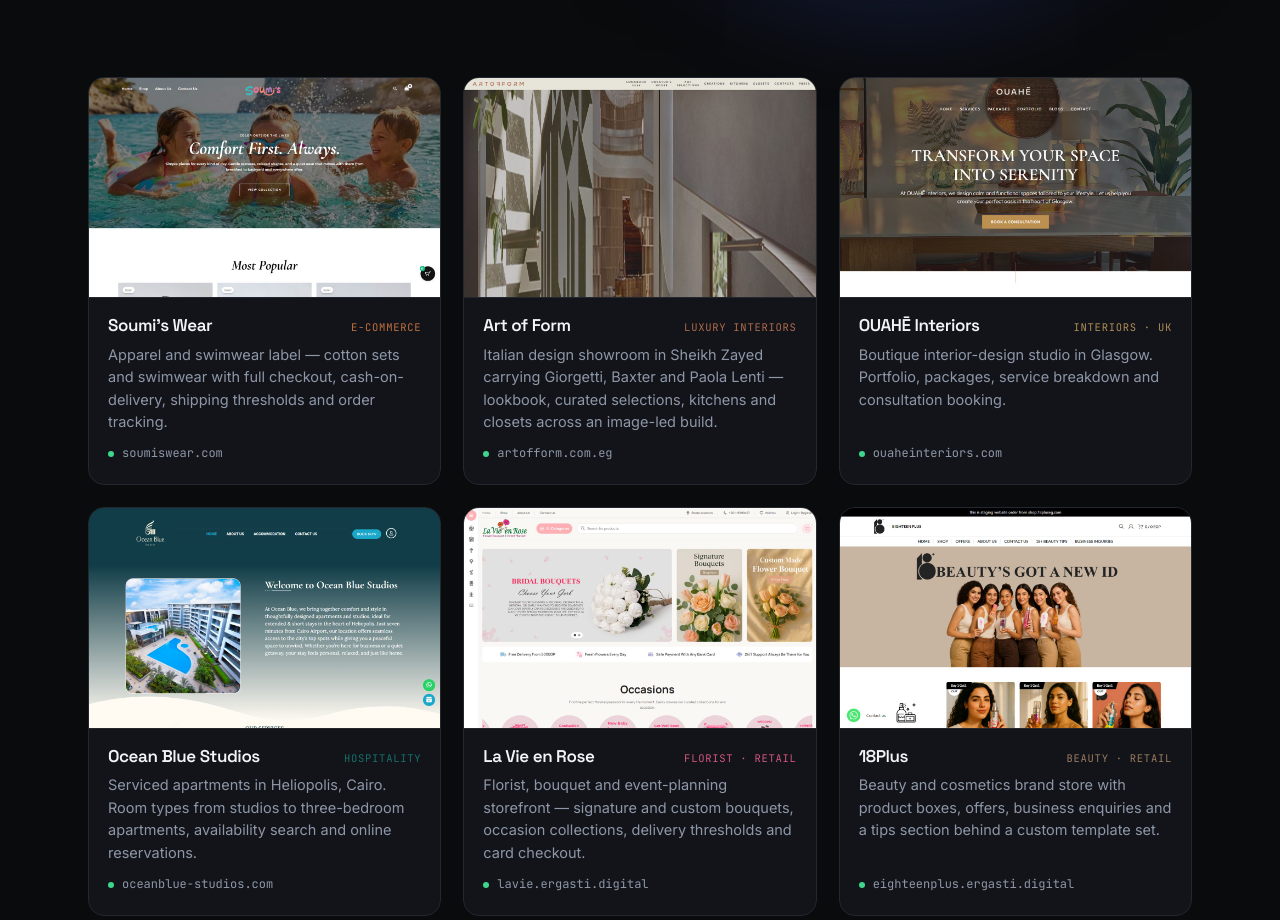
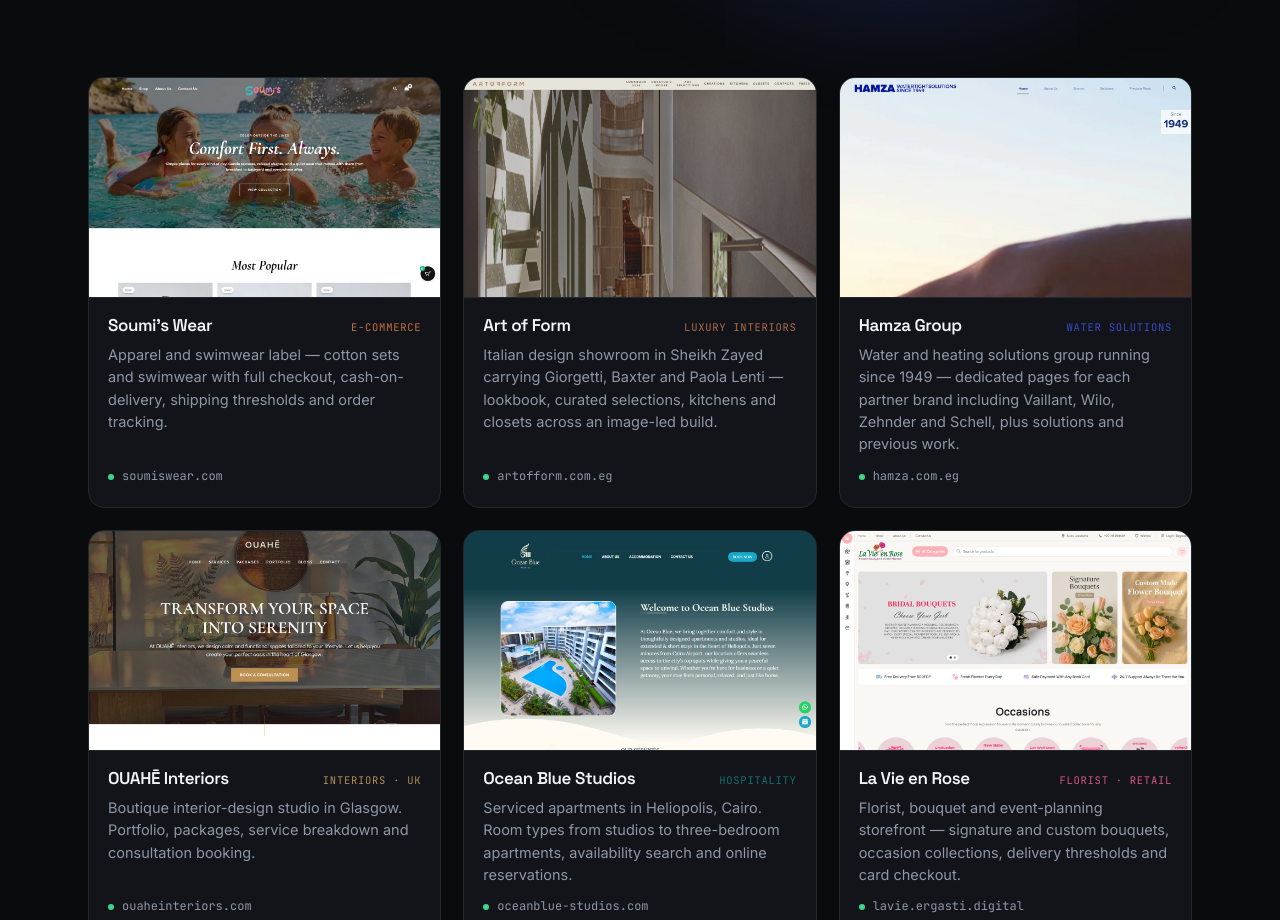
Before and after one commit to freddy9910/portfolio, a plain HTML site: page index.html in a window 1280 px wide. Shown: the part 3237-4157 px from the top of the page. Drawn offline with Linux system fonts and the light colour scheme.

Commit message:
Add Hamza Group to selected work
Water and heating solutions group, built at WebOps, with dedicated pages for
its partner brands. Listed on the CV under WebOps and added to the portfolio
grid, which now fills five full rows with the closing tile.

Co-Authored-By: Claude Opus 5.5 <noreply@anthropic.com>

```diff
--- a/index.html
+++ b/index.html
@@ -650,6 +650,15 @@ footer{border-top:1px solid var(--line);padding-block:30px;position:relative;z-i
           </div>
         </a>
 
+        <a class="card rv" href="https://hamza.com.eg" target="_blank" rel="noopener" style="--tint:#3B4BC8">
+          <div class="card-shot"><img src="assets/hamza.jpg" alt="Hamza Group website" loading="lazy" width="1280" height="800"></div>
+          <div class="card-body">
+            <div class="card-top"><h4>Hamza Group</h4><span class="card-sector">Water solutions</span></div>
+            <p>Water and heating solutions group running since 1949 — dedicated pages for each partner brand including Vaillant, Wilo, Zehnder and Schell, plus solutions and previous work.</p>
+            <div class="card-url"><span class="dot"></span><span>hamza.com.eg</span></div>
+          </div>
+        </a>
+
         <a class="card rv" href="https://ouaheinteriors.com" target="_blank" rel="noopener" style="--tint:#B08D57">
           <div class="card-shot"><img src="assets/ouahe.jpg" alt="OUAHĒ Interiors website" loading="lazy" width="1280" height="800"></div>
           <div class="card-body">
@@ -752,7 +761,7 @@ footer{border-top:1px solid var(--line);padding-block:30px;position:relative;z-i
         <a class="card card-more rv" href="#contact">
           <b>25+</b>
           <span class="more-lead">sites shipped to date</span>
-          <span class="more-sub">The sixteen above are a sample. Some client work stays private, and some sits behind a login.</span>
+          <span class="more-sub">The seventeen above are a sample. Some client work stays private, and some sits behind a login.</span>
           <span class="more-cta">Ask about the rest
             <svg viewBox="0 0 24 24" fill="none" stroke="currentColor" stroke-width="2.2" stroke-linecap="round" stroke-linejoin="round"><path d="M5 12h14M12 5l7 7-7 7"/></svg>
           </span>
@@ -965,7 +974,7 @@ footer{border-top:1px solid var(--line);padding-block:30px;position:relative;z-i
           <h2>The short version, on paper.</h2>
           <p>Two pages — experience, the full project list with links, stack and certifications. Same content as this site, in the format a hiring process actually wants.</p>
           <div class="cv-meta">
-            <span>PDF</span><span>2 pages</span><span>117&nbsp;KB</span><span id="cvDate">Updated Nov 2026</span>
+            <span>PDF</span><span>2 pages</span><span>118&nbsp;KB</span><span id="cvDate">Updated Nov 2026</span>
           </div>
           <div class="cv-cta">
             <a class="btn btn-primary" href="cv/Freddy-Hany-Edward-CV.pdf" download="Freddy-Hany-Edward-CV.pdf">
```
Also changed, not shown: assets/cv-page-1.jpg, assets/cv-page-2.jpg, assets/cv-thumb-1.jpg, assets/cv-thumb-2.jpg, assets/hamza.jpg (added), 1 other file.
